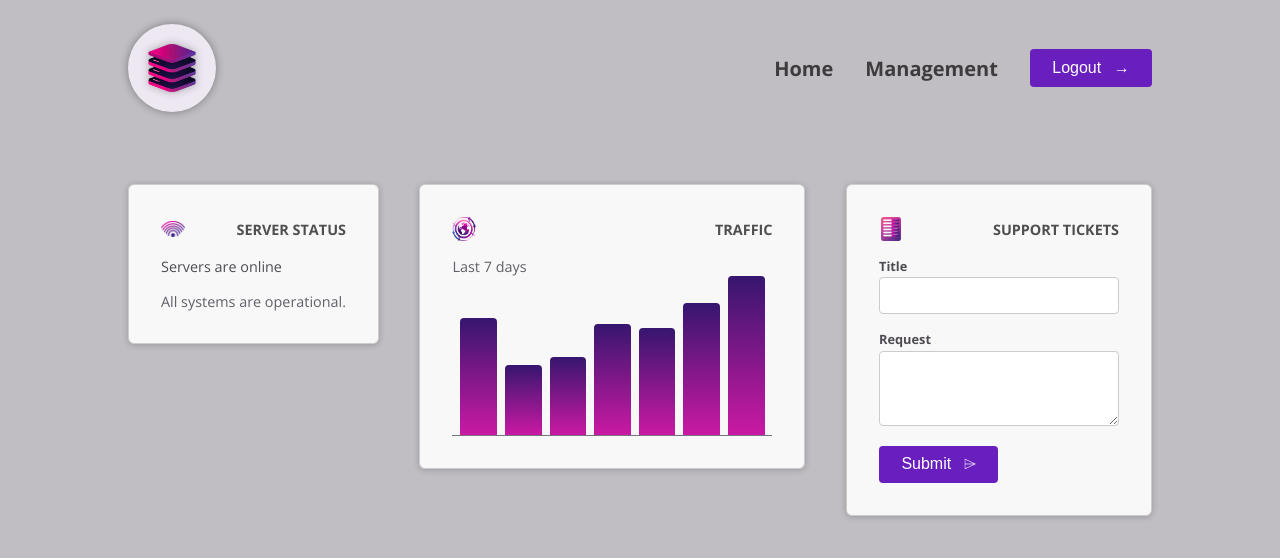
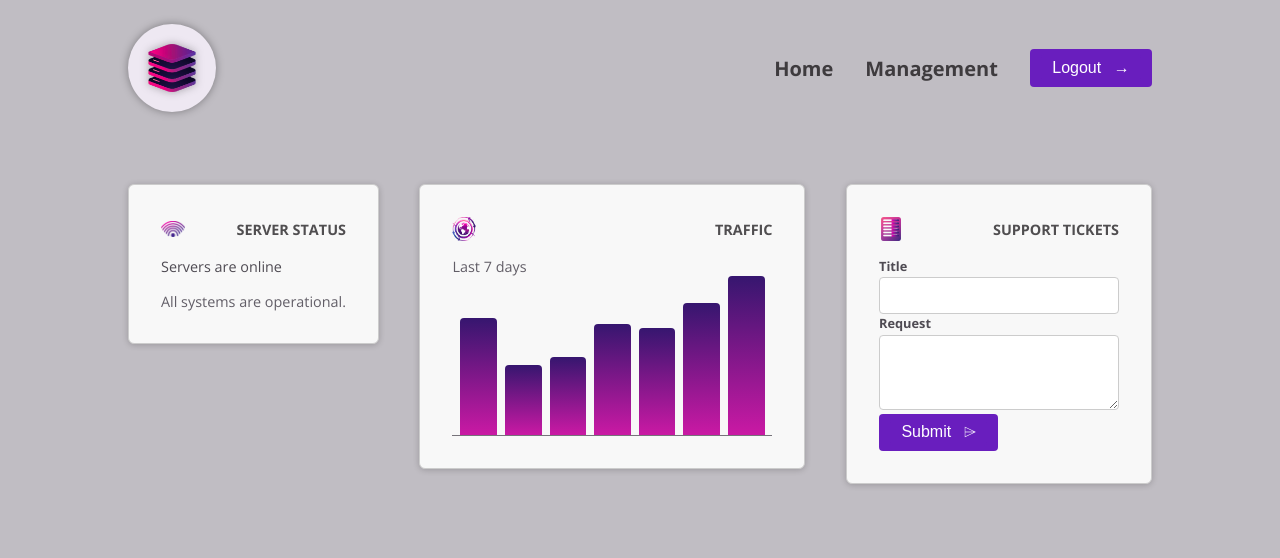
Before and after one commit to anilkumar-dct/CmpDeepDive, an Angular app: page / in a window 1280 px wide. Shown: the top 558 px of the page. Built offline with nearby package versions, Linux system fonts and the light colour scheme.

Commit message:
Added new component common input for all the inputs in our forms

```diff
--- a/src/app/body/support-tickets/new-tickets/new-tickets.component.html
+++ b/src/app/body/support-tickets/new-tickets/new-tickets.component.html
@@ -1,12 +1,10 @@
 <form>
-  <p>
-    <label>Title</label>
+  <app-common-input titileLable="Title">
     <input name="title" id="title" />
-  </p>
-  <p>
-    <label>Request</label>
+  </app-common-input>
+  <app-common-input titileLable="Request">
     <textarea name="request" id="request" rows="3"></textarea>
-  </p>
+  </app-common-input>
   <p>
     <button app-buttons button="Submit" icon="⌲"></button>
   </p>
--- a/src/app/body/support-tickets/new-tickets/new-tickets.component.ts
+++ b/src/app/body/support-tickets/new-tickets/new-tickets.component.ts
@@ -1,10 +1,11 @@
 import { Component } from '@angular/core';
 import { ButtonsComponent } from '../../../buttons/buttons.component';
+import { CommonInputComponent } from '../../../common-input/common-input.component';
 
 @Component({
   selector: 'app-new-tickets',
   standalone: true,
-  imports: [ButtonsComponent],
+  imports: [ButtonsComponent, CommonInputComponent],
   templateUrl: './new-tickets.component.html',
   styleUrl: './new-tickets.component.css',
 })
--- /dev/null
+++ b/src/app/common-input/common-input.component.html
@@ -0,0 +1,4 @@
+<p>
+  <label>{{ titileLable() }}</label>
+  <ng-content select="input, textarea"></ng-content>
+</p>
--- /dev/null
+++ b/src/app/common-input/common-input.component.ts
@@ -0,0 +1,12 @@
+import { Component, input } from '@angular/core';
+
+@Component({
+  selector: 'app-common-input',
+  standalone: true,
+  imports: [],
+  templateUrl: './common-input.component.html',
+  styleUrl: './common-input.component.css',
+})
+export class CommonInputComponent {
+  titileLable = input<string>();
+}
```
Also changed, not shown: src/app/common-input/common-input.component.css (added).
